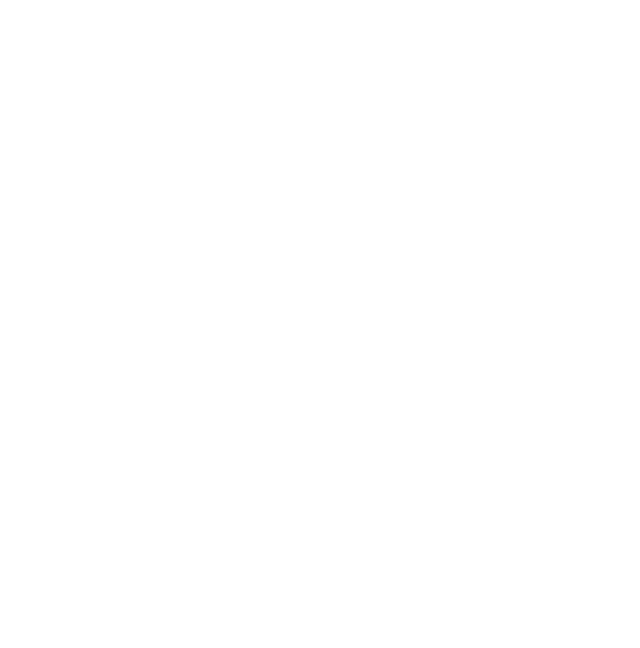
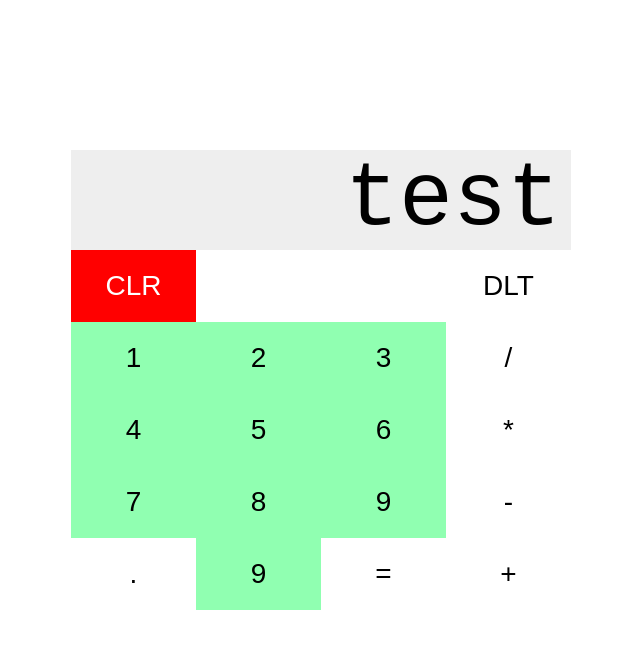
Before and after one commit to themetar/calculator, a plain HTML site: page index.html in a window 1280 px wide. Shown: the whole page, without its empty margins (319-959 px from the left). Drawn offline with Linux system fonts and the light colour scheme; a web font is replaced by a local one.

Commit message:
basics of UI - HTML, (messy) CSS - added

```diff
--- a/code.js
+++ b/code.js
@@ -14,4 +14,20 @@ function divide(a, b) {
   return a / b;
 }
 
+function operate(operator, operandA, operandB) {
+  switch (operator) {
+    case '+':
+      return add(operandA, operandB);
+    case '-':
+      return subtract(operandA, operandB);
+    case '*':
+      return multiply(operandA, operandB);
+    case '/':
+      return divide(operandA, operandB);
+    default:
+      throw new Error("Unknown operation: " + operator);
+  }
+}
+
 [add, subtract, multiply, divide].forEach(f => console.log(f(3, 5)));
+['+', '-', '*', '/'].forEach(o => console.log(operate(o, 6, 4)));
--- a/index.html
+++ b/index.html
@@ -6,6 +6,31 @@
     <link rel="stylesheet" href="./style.css" type="text/css">
   </head>
   <body>
+    <div id="calculator">
+      <div id="display">test</div>
+      <div id="buttons-panel">
+        <div id="clear" class="float button"><span>CLR</span></div>
+        <div id="delete" class="float button"><span>DLT</span></div>
+        <div class="clearfix"></div>
+        <div class="float button digit"><span>1</span></div>
+        <div class="float button digit"><span>2</span></div>
+        <div class="float button digit"><span>3</span></div>
+        <div class="float button operator"><span>/</span></div>
+        <div class="float button digit"><span>4</span></div>
+        <div class="float button digit"><span>5</span></div>
+        <div class="float button digit"><span>6</span></div>
+        <div class="float button operator"><span>*</span></div>
+        <div class="float button digit"><span>7</span></div>
+        <div class="float button digit"><span>8</span></div>
+        <div class="float button digit"><span>9</span></div>
+        <div class="float button operator"><span>-</span></div>
+        <div class="float button operator"><span>.</span></div>
+        <div class="float button digit"><span>9</span></div>
+        <div class="float button operator"><span>=</span></div>
+        <div class="float button operator"><span>+</span></div>
+        <div class="clearfix"></div>
+      </div>
+    </div>
     <script src="./code.js"></script>
   </body>
 </html>
--- a/style.css
+++ b/style.css
@@ -0,0 +1,93 @@
+* {
+  margin: 0;
+  border: 0;
+  padding: 0;
+}
+
+html,
+body {
+  height: 100%;
+}
+
+#calculator {
+  position: relative;
+  max-width: 500px;
+  word-spacing: -1em;
+  font-family: arial, sans-serif;
+  top: 50%;
+  margin: -250px auto;
+}
+
+#buttons-panel {
+  font-size: 28px;
+  text-align: center;
+}
+
+.float {
+  float: left;
+  width: 25%;
+}
+.button {
+  cursor: default;
+  position: relative;
+}
+
+.button:hover {
+  position: relative;
+  z-index: 1;
+}
+
+.button:hover span {
+  position: relative;
+  top: -10px;
+  left: -10px;
+  box-shadow: 1px 1px 5px 2px rgba(0,0,0,.5);
+}
+
+#clear span {
+  color: #fff;
+  background-color: #f00;
+}
+
+#delete {
+  float: right;
+}
+
+.clearfix{
+  clear: both;
+}
+
+.button span{
+  position: relative;
+  top: 0;
+  left: 0;
+  display: block;
+  padding: 20px;
+  border-style: solid;
+  border-color: #ccc #666 #333 #aaa;
+  transition: all 0.3s;
+}
+
+.button.digit span {
+  background-color: rgba(35,255,100,.5);
+  border-color: #3f9 #0e6 #0b4 #3f8;
+}
+
+.button.digit:hover span {
+  background-color: rgba(35,255,100,1);
+}
+
+#display {
+  font-size: 90px;
+  font-family: Digital7, monospace;
+  text-align: right;
+  line-height: 100px;
+  padding: 0 10px;
+  background-color: #eee;
+}
+
+@font-face {
+    font-family: Digital7;
+    font-style: italic;
+    src: url("digital-7 (italic).ttf");
+}
```
